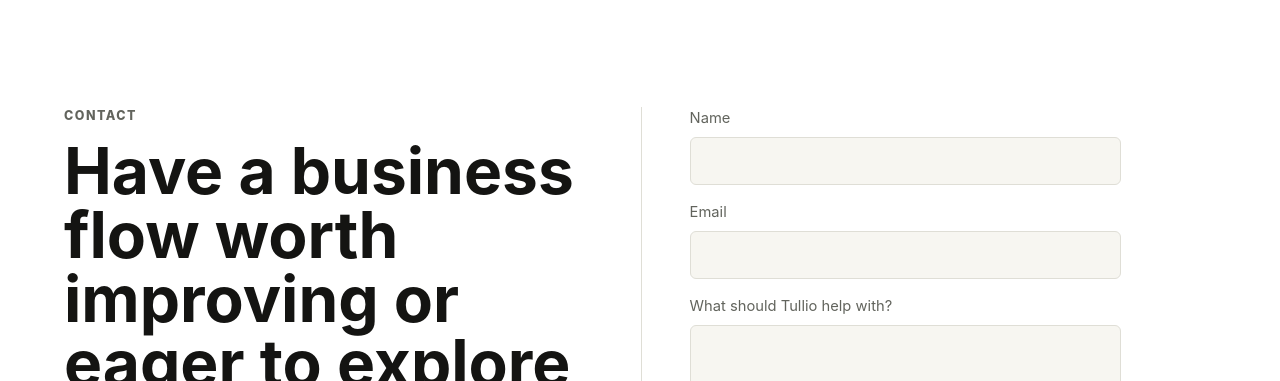
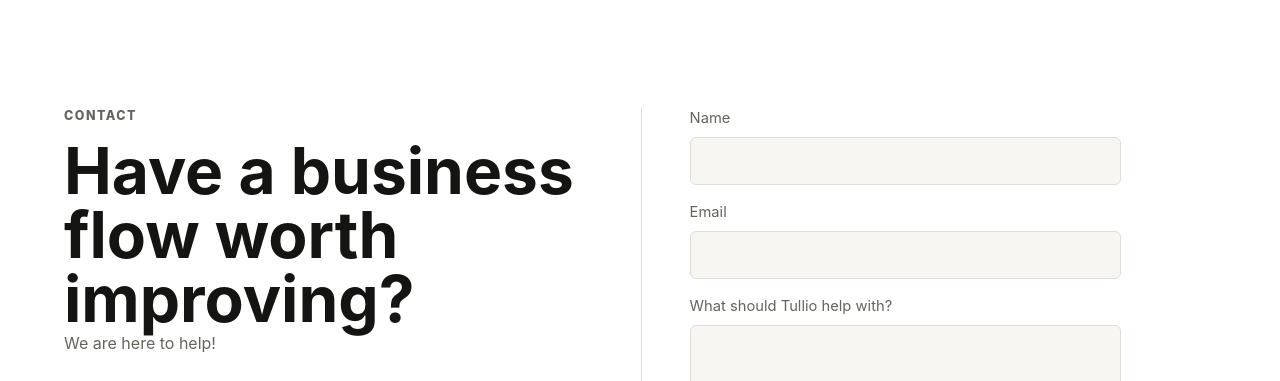
Before and after one commit to vinweh/tullio_ai, a plain HTML site: page index.html in a window 1280 px wide. Shown: the part 2500-2881 px from the top of the page. Drawn offline with Linux system fonts and the light colour scheme.

Commit message:
Tighten contact heading
Co-authored-by: Copilot <223556219+Copilot@users.noreply.github.com>

```diff
--- a/index.html
+++ b/index.html
@@ -124,8 +124,7 @@
       <section class="contact-band" id="contact" aria-labelledby="contact-title">
         <div>
           <p class="eyebrow">Contact</p>
-          <h2 id="contact-title">Have a business flow worth improving or eager to explore the possibilities of
-            AI and agentic systems for your business?</h2>
+          <h2 id="contact-title">Have a business flow worth improving?</h2>
           <p>
             We are here to help!
           </p>
```
